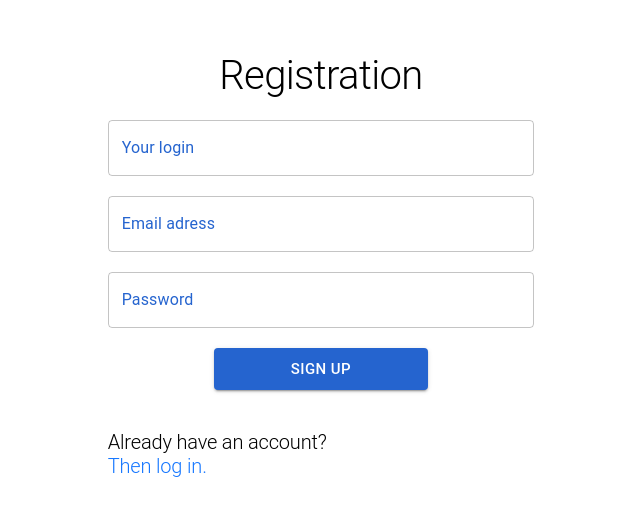
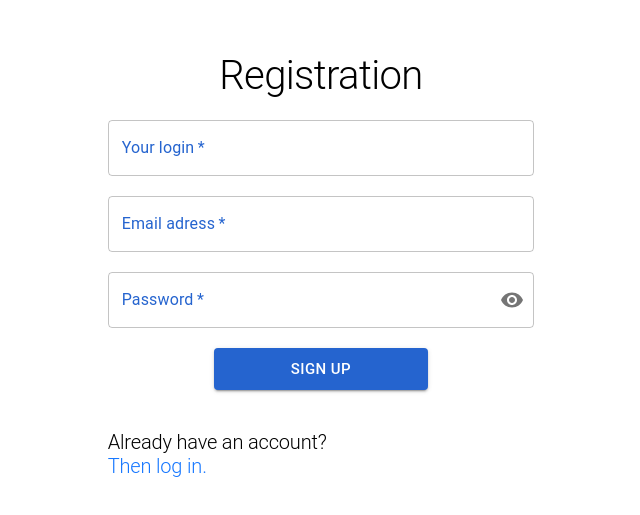
Before and after one commit to Hrumstik/TaskMaster, a React (Create React App) app: page /Register in a window 1280 px wide. Shown: the part 107-622 px from the top of the page, without its empty margins (319-959 px from the left). Built offline with nearby package versions, Linux system fonts and the light colour scheme.

Commit message:
ft: added added the ability to display the password when you click on a button on the registration and authorization page

```diff
--- a/src/components/LogOutButton/LogOutButton.tsx
+++ b/src/components/LogOutButton/LogOutButton.tsx
@@ -2,9 +2,12 @@
 
 import LogoutIcon from "@mui/icons-material/Logout";
 import { IconButton, Button } from "@mui/material";
+import { useNavigate } from "react-router-dom";
 import styled from "styled-components";
 
+import useGlobalState from "../../hooks/useGlobalState";
 import useScreenSize from "../../hooks/useScreenSize";
+import { toggleStateOfInput } from "../inputField/inputOpenSlice";
 
 const LogOutButtonStyled = styled(Button)`
   width: 30%;
@@ -16,10 +19,16 @@
 `;
 
 export default function LogOutButton() {
+  const navigate = useNavigate();
   const { isMobile, isTablet } = useScreenSize();
+  const { dispatch, stateOfInput } = useGlobalState();
 
   const logOut = (): void => {
     localStorage.removeItem("token");
+    if (stateOfInput) {
+      dispatch(toggleStateOfInput());
+    }
+    navigate("/login");
   };
   return (
     <>
--- a/src/pages/Login.tsx
+++ b/src/pages/Login.tsx
@@ -1,6 +1,14 @@
 import React, { useState } from "react";
 
-import { Button, TextField, Typography } from "@mui/material";
+import Visibility from "@mui/icons-material/Visibility";
+import VisibilityOff from "@mui/icons-material/VisibilityOff";
+import {
+  Button,
+  IconButton,
+  InputAdornment,
+  TextField,
+  Typography,
+} from "@mui/material";
 import { Col, Row } from "antd";
 import { getAuth, signInWithEmailAndPassword } from "firebase/auth";
 import { useDispatch } from "react-redux";
@@ -11,10 +19,12 @@
 import styles from "./styles/Login.module.css";
 
 const Login: React.FC = () => {
+  const [showPassword, setShowPassword] = useState(false);
+  const [failedLogin, setFailedLogin] = useState(false);
   const dispatch = useDispatch();
   const navigate = useNavigate();
 
-  const [failedLogin, setFailedLogin] = useState(false);
+  const handleClickShowPassword = () => setShowPassword((show) => !show);
 
   const handleLogin = () => {
     const auth = getAuth();
@@ -53,6 +63,7 @@
             Please log in
           </Typography>
           <TextField
+            required
             sx={{ marginBottom: "20px" }}
             label="Email adress"
             fullWidth
@@ -64,13 +75,25 @@
           <TextField
             sx={{ marginBottom: "20px" }}
             label="Password"
-            type="password"
+            type={showPassword ? "text" : "password"}
             fullWidth
             value={passwordValue}
-            onChange={(event) => {
-              setPasswordValue(event.target.value.trim());
+            onChange={(event) => setPasswordValue(event.target.value.trim())}
+            required
+            InputProps={{
+              endAdornment: (
+                <InputAdornment position="end">
+                  <IconButton
+                    aria-label="toggle password visibility"
+                    onClick={handleClickShowPassword}
+                    edge="end"
+                  >
+                    {showPassword ? <VisibilityOff /> : <Visibility />}
+                  </IconButton>
+                </InputAdornment>
+              ),
             }}
-          ></TextField>
+          />
           {failedLogin && (
             <Typography
               variant="h2"
--- a/src/pages/Register.tsx
+++ b/src/pages/Register.tsx
@@ -1,6 +1,15 @@
 import React, { useState } from "react";
 
-import { Box, Button, TextField, Typography } from "@mui/material";
+import Visibility from "@mui/icons-material/Visibility";
+import VisibilityOff from "@mui/icons-material/VisibilityOff";
+import {
+  Box,
+  Button,
+  IconButton,
+  InputAdornment,
+  TextField,
+  Typography,
+} from "@mui/material";
 import { Col, Row } from "antd";
 import axios, { AxiosRequestConfig } from "axios";
 import { getAuth, createUserWithEmailAndPassword } from "firebase/auth";
@@ -25,6 +34,7 @@
   const [loginValue, setLoginValue] = useState("");
   const [emailValue, setEmailValue] = useState("");
   const [passwordValue, setPasswordValue] = useState("");
+  const [showPassword, setShowPassword] = useState(false);
   const [failedRegister, setFailedRegister] = useState<string | boolean>(false);
   const [loginError, setLoginError] = useState("");
   const [emailError, setEmailError] = useState("");
@@ -107,6 +117,7 @@
       .catch((error) => setFailedRegister(error));
   };
 
+  const handleClickShowPassword = () => setShowPassword((show) => !show);
   return (
     <MainContainer>
       <Row>
@@ -123,6 +134,7 @@
             Registration
           </Typography>
           <TextField
+            required
             error={Boolean(loginError)}
             helperText={loginError}
             sx={{ marginBottom: "20px" }}
@@ -132,8 +144,9 @@
             onChange={(event) => {
               setLoginValue(event.target.value);
             }}
-          ></TextField>
+          />
           <TextField
+            required
             error={Boolean(emailError)}
             fullWidth
             helperText={emailError}
@@ -143,19 +156,30 @@
             onChange={(event) => {
               setEmailValue(event.target.value);
             }}
-          ></TextField>
+          />
           <TextField
-            error={Boolean(passwordError)}
+            sx={{ marginBottom: "20px" }}
+            label="Password"
+            type={showPassword ? "text" : "password"}
             helperText={passwordError}
             fullWidth
-            sx={{ marginBottom: "20px" }}
-            label="Password"
-            type="password"
             value={passwordValue}
-            onChange={(event) => {
-              setPasswordValue(event.target.value);
+            onChange={(event) => setPasswordValue(event.target.value.trim())}
+            required
+            InputProps={{
+              endAdornment: (
+                <InputAdornment position="end">
+                  <IconButton
+                    aria-label="toggle password visibility"
+                    onClick={handleClickShowPassword}
+                    edge="end"
+                  >
+                    {showPassword ? <VisibilityOff /> : <Visibility />}
+                  </IconButton>
+                </InputAdornment>
+              ),
             }}
-          ></TextField>
+          />
           {failedRegister && (
             <Typography
               variant="h2"
```
Also changed, not shown: 1 other file (tests, documents, lock files or other folders).
